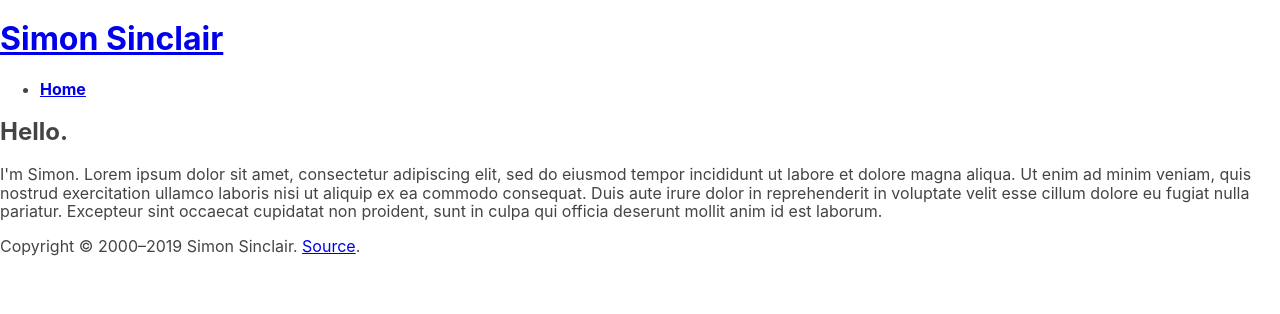
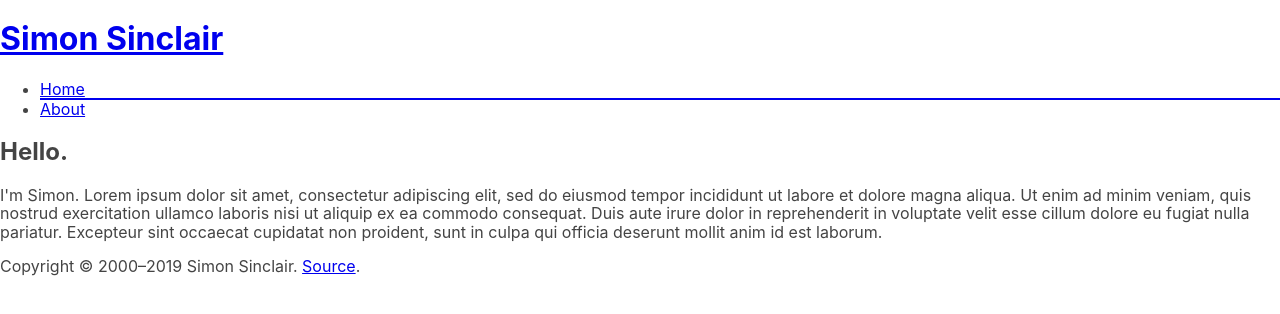
Before and after one commit to simonsinclair/simonsinclair-com, a Next.js app: page / in a window 1280 px wide. Shown: the top 314 px of the page. Built offline with nearby package versions, Linux system fonts and the light colour scheme.

Commit message:
Rename 'Nav.jsx' to 'NavBar.jsx'

```diff
--- a/src/components/Masthead.jsx
+++ b/src/components/Masthead.jsx
@@ -1,11 +1,11 @@
 import Link from 'next/link';
 
-import Nav from './Nav';
+import NavBar from './NavBar';
 
 const Masthead = () => (
   <header>
     <h1 className="logotype"><Link href="/"><a>Simon Sinclair</a></Link></h1>
-    <Nav />
+    <NavBar />
 
     <style jsx>
       {`
--- a/src/components/Nav.jsx
+++ b/src/components/NavBar.jsx
@@ -7,10 +7,15 @@ const Nav = ({ router }) => {
 
   return (
     <nav>
-      <ul>
+      <ul className="nav-list">
         <li>
           <Link href="/">
             <a className={route === '/' ? 'active' : ''}>Home</a>
+          </Link>
+        </li>
+        <li>
+          <Link href="/about">
+            <a className={route === '/about' ? 'active' : ''}>About</a>
           </Link>
         </li>
       </ul>
@@ -18,7 +23,11 @@ const Nav = ({ router }) => {
       <style jsx>
         {`
           .active {
-            font-weight: bold;
+            border-bottom: 2px solid;
+          }
+
+          a {
+            display: block;
           }
         `}
       </style>
```
